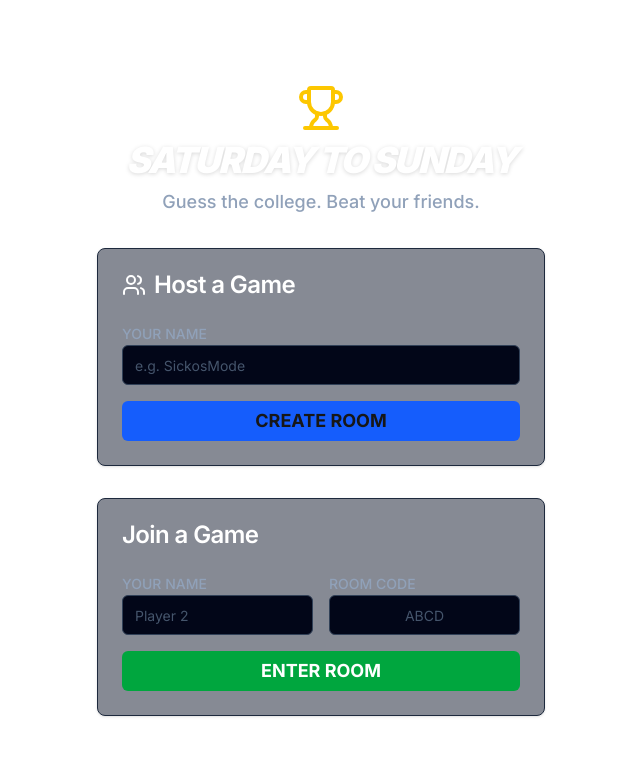
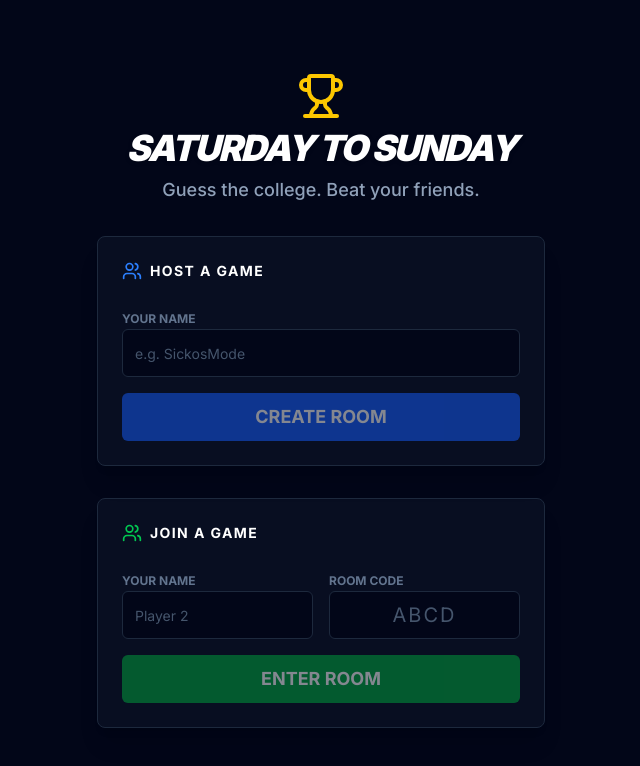
Before and after one commit to abundant-pasta/Saturday_To_Sunday, a Next.js app: page / in a window 1280 px wide. Shown: the top 766 px of the page, without its empty margins (319-959 px from the left). Built offline with nearby package versions, Linux system fonts and the light colour scheme.

Commit message:
Fix multiplayer logic and syncing

```diff
--- a/app/page.tsx
+++ b/app/page.tsx
@@ -1,13 +1,58 @@
+'use client'
+
+import { useState } from 'react'
+import { useRouter } from 'next/navigation'
 import { createRoom, joinRoom } from './actions'
-import { Trophy, Users } from 'lucide-react'
 import { Button } from '@/components/ui/button'
 import { Card, CardContent, CardHeader, CardTitle } from '@/components/ui/card'
 import { Input } from '@/components/ui/input'
-import { Label } from '@/components/ui/label'
+import { Trophy, Users, Loader2 } from 'lucide-react'
 
 export default function Home() {
+  const router = useRouter()
+  const [hostName, setHostName] = useState('')
+  const [joinName, setJoinName] = useState('')
+  const [roomCode, setRoomCode] = useState('')
+  const [isLoading, setIsLoading] = useState(false)
+
+  const handleCreate = async (e: React.FormEvent) => {
+    e.preventDefault()
+    if (!hostName) return
+    setIsLoading(true)
+
+    try {
+        const result = await createRoom(hostName)
+        if (result.success && result.code) {
+        router.push(`/room/${result.code}?playerId=${result.playerId}`)
+        } else {
+        setIsLoading(false)
+        }
+    } catch (error) {
+        setIsLoading(false)
+    }
+  }
+
+  const handleJoin = async (e: React.FormEvent) => {
+    e.preventDefault()
+    if (!joinName || !roomCode) return
+    setIsLoading(true)
+
+    try {
+        const result = await joinRoom(roomCode.toUpperCase(), joinName)
+        if (result.success) {
+        router.push(`/room/${roomCode.toUpperCase()}?playerId=${result.playerId}`)
+        } else {
+        alert(result.error)
+        setIsLoading(false)
+        }
+    } catch (error) {
+        setIsLoading(false)
+    }
+  }
+
   return (
-    <div className="flex flex-col items-center justify-center min-h-screen p-4 space-y-8 animate-in fade-in duration-500">
+    // FORCE DARK MODE: bg-slate-950 and text-white
+    <div className="flex flex-col items-center justify-center min-h-screen bg-slate-950 p-4 space-y-8 animate-in fade-in duration-500 font-sans">
 
       {/* HEADER */}
       <div className="flex flex-col items-center space-y-2 text-center">
@@ -21,62 +66,67 @@ export default function Home() {
       </div>
 
       {/* HOST A GAME CARD */}
-      <Card className="w-full max-w-md border-slate-800 bg-slate-900/50">
+      <Card className="w-full max-w-md border-slate-800 bg-slate-900/50 shadow-xl">
         <CardHeader>
-          <CardTitle className="flex items-center text-white">
-            <Users className="w-6 h-6 mr-2" />
+          <CardTitle className="flex items-center text-white uppercase font-bold text-sm tracking-widest">
+            <Users className="w-5 h-5 mr-2 text-blue-500" />
             Host a Game
           </CardTitle>
         </CardHeader>
         <CardContent>
-          <form action={createRoom} className="space-y-4">
+          <form onSubmit={handleCreate} className="space-y-4">
             <div className="space-y-2">
-              <Label htmlFor="host-name" className="text-slate-400">YOUR NAME</Label>
+              <label htmlFor="host-name" className="text-xs font-bold text-slate-500 uppercase">Your Name</label>
               <Input
                 id="host-name"
-                name="playerName"
+                value={hostName}
+                onChange={(e) => setHostName(e.target.value)}
                 placeholder="e.g. SickosMode"
-                className="border-slate-700 bg-slate-950 text-white placeholder:text-slate-600"
+                className="border-slate-800 bg-slate-950 text-white placeholder:text-slate-600 h-12"
                 required
               />
             </div>
             <Button
               type="submit"
-              className="w-full text-lg font-bold uppercase bg-blue-600 hover:bg-blue-700"
+              disabled={isLoading || !hostName}
+              className="w-full h-12 text-lg font-bold uppercase bg-blue-600 hover:bg-blue-700 text-white transition-all"
             >
-              Create Room
+              {isLoading ? <Loader2 className="w-5 h-5 animate-spin" /> : 'Create Room'}
             </Button>
           </form>
         </CardContent>
       </Card>
 
       {/* JOIN A GAME CARD */}
-      <Card className="w-full max-w-md border-slate-800 bg-slate-900/50">
+      <Card className="w-full max-w-md border-slate-800 bg-slate-900/50 shadow-xl">
         <CardHeader>
-          <CardTitle className="text-white">
+          <CardTitle className="text-white uppercase font-bold text-sm tracking-widest flex items-center">
+            <Users className="w-5 h-5 mr-2 text-green-500" />
             Join a Game
           </CardTitle>
         </CardHeader>
         <CardContent>
-          <form action={joinRoom} className="space-y-4">
+          <form onSubmit={handleJoin} className="space-y-4">
             <div className="grid grid-cols-2 gap-4">
               <div className="space-y-2">
-                <Label htmlFor="join-name" className="text-slate-400">YOUR NAME</Label>
+                <label htmlFor="join-name" className="text-xs font-bold text-slate-500 uppercase">Your Name</label>
                 <Input
                   id="join-name"
-                  name="playerName"
+                  value={joinName}
+                  onChange={(e) => setJoinName(e.target.value)}
                   placeholder="Player 2"
-                  className="border-slate-700 bg-slate-950 text-white placeholder:text-slate-600"
+                  className="border-slate-800 bg-slate-950 text-white placeholder:text-slate-600 h-12"
                   required
                 />
               </div>
               <div className="space-y-2">
-                <Label htmlFor="room-code" className="text-slate-400">ROOM CODE</Label>
+                <label htmlFor="room-code" className="text-xs font-bold text-slate-500 uppercase">Room Code</label>
                 <Input
                   id="room-code"
-                  name="code"
+                  value={roomCode}
+                  onChange={(e) => setRoomCode(e.target.value.toUpperCase())}
                   placeholder="ABCD"
-                  className="border-slate-700 bg-slate-950 text-white placeholder:text-slate-600 uppercase text-center font-mono"
+                  className="border-slate-800 bg-slate-950 text-white placeholder:text-slate-600 uppercase text-center font-mono text-xl tracking-widest h-12"
                   required
                   maxLength={4}
                 />
@@ -84,9 +134,10 @@ export default function Home() {
             </div>
             <Button
               type="submit"
-              className="w-full text-lg font-bold uppercase bg-green-600 hover:bg-green-700 text-white"
+              disabled={isLoading || !joinName || !roomCode}
+              className="w-full h-12 text-lg font-bold uppercase bg-green-600 hover:bg-green-700 text-white transition-all"
             >
-              Enter Room
+              {isLoading ? <Loader2 className="w-5 h-5 animate-spin" /> : 'Enter Room'}
             </Button>
           </form>
         </CardContent>
--- /dev/null
+++ b/components/ui/tabs.tsx
@@ -0,0 +1,55 @@
+"use client"
+
+import * as React from "react"
+import * as TabsPrimitive from "@radix-ui/react-tabs"
+
+import { cn } from "@/lib/utils"
+
+const Tabs = TabsPrimitive.Root
+
+const TabsList = React.forwardRef<
+  React.ElementRef<typeof TabsPrimitive.List>,
+  React.ComponentPropsWithoutRef<typeof TabsPrimitive.List>
+>(({ className, ...props }, ref) => (
+  <TabsPrimitive.List
+    ref={ref}
+    className={cn(
+      "inline-flex h-10 items-center justify-center rounded-md bg-muted p-1 text-muted-foreground",
+      className
+    )}
+    {...props}
+  />
+))
+TabsList.displayName = TabsPrimitive.List.displayName
+
+const TabsTrigger = React.forwardRef<
+  React.ElementRef<typeof TabsPrimitive.Trigger>,
+  React.ComponentPropsWithoutRef<typeof TabsPrimitive.Trigger>
+>(({ className, ...props }, ref) => (
+  <TabsPrimitive.Trigger
+    ref={ref}
+    className={cn(
+      "inline-flex items-center justify-center whitespace-nowrap rounded-sm px-3 py-1.5 text-sm font-medium ring-offset-background transition-all focus-visible:outline-none focus-visible:ring-2 focus-visible:ring-ring focus-visible:ring-offset-2 disabled:pointer-events-none disabled:opacity-50 data-[state=active]:bg-background data-[state=active]:text-foreground data-[state=active]:shadow-sm",
+      className
+    )}
+    {...props}
+  />
+))
+TabsTrigger.displayName = TabsPrimitive.Trigger.displayName
+
+const TabsContent = React.forwardRef<
+  React.ElementRef<typeof TabsPrimitive.Content>,
+  React.ComponentPropsWithoutRef<typeof TabsPrimitive.Content>
+>(({ className, ...props }, ref) => (
+  <TabsPrimitive.Content
+    ref={ref}
+    className={cn(
+      "mt-2 ring-offset-background focus-visible:outline-none focus-visible:ring-2 focus-visible:ring-ring focus-visible:ring-offset-2",
+      className
+    )}
+    {...props}
+  />
+))
+TabsContent.displayName = TabsPrimitive.Content.displayName
+
+export { Tabs, TabsList, TabsTrigger, TabsContent }
--- a/package.json
+++ b/package.json
@@ -12,6 +12,7 @@
     "@radix-ui/react-label": "^2.1.8",
     "@radix-ui/react-progress": "^1.1.8",
     "@radix-ui/react-slot": "^1.2.4",
+    "@radix-ui/react-tabs": "^1.1.13",
     "@supabase/ssr": "^0.8.0",
     "@supabase/supabase-js": "^2.89.0",
     "class-variance-authority": "^0.7.1",
```
Also changed, not shown: app/actions.ts (+14 -34 lines), components/GameView.tsx (+44 -29 lines), components/PlayerCard.tsx (+14 -21 lines), 1 other file (tests, documents, lock files or other folders).
